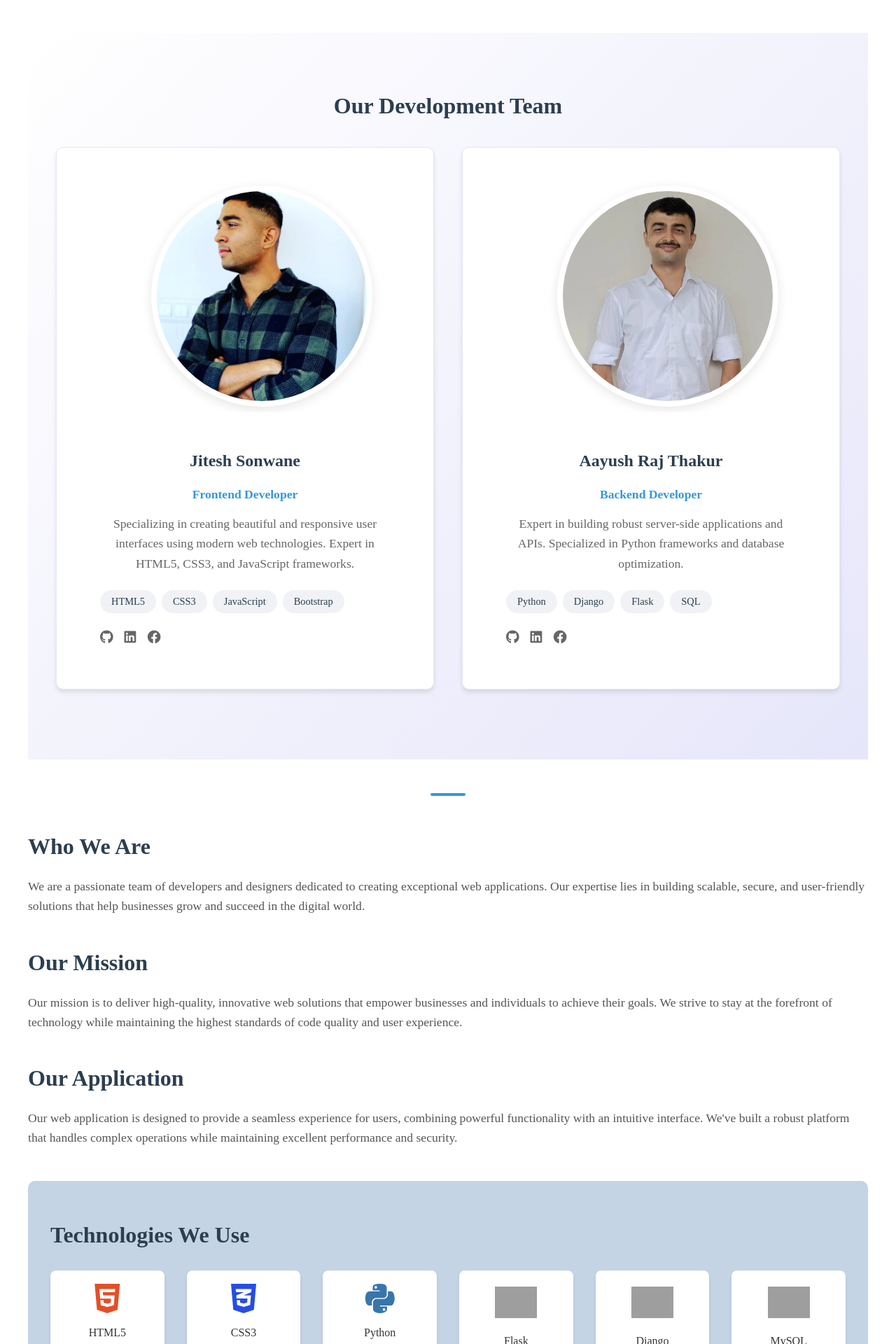
After one commit to aayushrajthakur/Hide---Seek, a Flask app: page /about_us in a window 1280 px wide. The commit adds this page. Shown: the part 542-2462 px from the top of the page at 70% size. Run offline with Flask 3, Linux system fonts and the light colour scheme; grey boxes are pictures that could not be loaded.

Commit message:
Working all page except decode page and privacy page. Also, backend of encode is incomplete.

```diff
--- a/app.py
+++ b/app.py
@@ -89,6 +89,14 @@ def encode():
 def decode():
     return render_template('decode.html')
 
+@app.route('/privacy')
+def privacy():
+    return render_template('privacy.html')
+
+@app.route('/about_us')
+def about_us():
+    return render_template('about_us.html')
+
 # Main execution block
 if __name__ == '__main__':
     with app.app_context():
--- /dev/null
+++ b/templates/about_us.html
@@ -0,0 +1,450 @@
+<!DOCTYPE html>
+<html lang="en">
+<head>
+    <meta charset="UTF-8">
+    <meta name="viewport" content="width=device-width, initial-scale=1.0">
+    <title>About Us</title>
+<link rel="stylesheet" href="{{ url_for('static', filename='about_us.css') }}">
+    <link rel="stylesheet" href="https://cdnjs.cloudflare.com/ajax/libs/font-awesome/6.0.0/css/all.min.css">
+    <style>
+
+
+        /* About Us Page Styles */
+        .about-container {
+            max-width: 1200px;
+            margin: 0 auto;
+            padding: 2rem;
+        }
+
+        .hero-section {
+            text-align: center;
+            padding: 6rem 0;
+            border-radius: 10px;
+            margin-bottom: 3rem;
+            position: relative;
+            overflow: hidden;
+            color: white;
+        }
+
+        .hero-background {
+            position: absolute;
+            top: 0;
+            left: 0;
+            width: 100%;
+            height: 100%;
+            background-image: url('https://images.unsplash.com/photo-1451187580459-43490279c0fa?ixlib=rb-1.2.1&auto=format&fit=crop&w=1950&q=80');
+            background-size: cover;
+            background-position: center;
+            filter: brightness(0.3);
+            z-index: 1;
+        }
+
+        .hero-content {
+            position: relative;
+            z-index: 2;
+        }
+
+        .hero-section h1 {
+            font-size: 3.5rem;
+            color: white;
+            margin-bottom: 1rem;
+            text-shadow: 2px 2px 4px rgba(0,0,0,0.3);
+        }
+
+        .subtitle {
+            font-size: 1.3rem;
+            color: rgba(255, 255, 255, 0.9);
+            text-shadow: 1px 1px 2px rgba(0,0,0,0.3);
+        }
+
+        section {
+            margin-bottom: 3rem;
+        }
+
+        h2 {
+            color: #2c3e50;
+            margin-bottom: 1.5rem;
+            font-size: 2rem;
+        }
+
+        p {
+            color: #555;
+            line-height: 1.6;
+            font-size: 1.1rem;
+        }
+
+        .technologies {
+            background-color: #c4d4e5;
+            padding: 2rem;
+            border-radius: 10px;
+        }
+
+        .tech-grid {
+            display: grid;
+            grid-template-columns: repeat(auto-fit, minmax(150px, 1fr));
+            gap: 2rem;
+            margin-top: 2rem;
+        }
+
+        .tech-item {
+            display: flex;
+            flex-direction: column;
+            align-items: center;
+            text-align: center;
+            padding: 1rem;
+            background-color: white;
+            border-radius: 8px;
+            box-shadow: 0 2px 4px rgba(0,0,0,0.1);
+            transition: transform 0.3s ease;
+        }
+
+        .tech-item:hover {
+            transform: translateY(-5px);
+        }
+
+        .tech-item i {
+            font-size: 3rem;
+            margin-bottom: 1rem;
+        }
+
+        .tech-item img {
+            width: 60px;
+            height: 60px;
+            object-fit: contain;
+            margin-bottom: 1rem;
+        }
+
+        .tech-item span {
+            font-weight: 500;
+            color: #333;
+        }
+
+        /* Icon colors */
+        .fa-html5 {
+            color: #e34f26;
+        }
+
+        .fa-css3-alt {
+            color: #264de4;
+        }
+
+        .fa-python {
+            color: #3776ab;
+        }
+
+        /* Responsive Design */
+        @media (max-width: 768px) {
+            .hero-section h1 {
+                font-size: 2.5rem;
+            }
+
+            .tech-grid {
+                grid-template-columns: repeat(auto-fit, minmax(120px, 1fr));
+                gap: 1rem;
+            }
+
+            .about-container {
+                padding: 1rem;
+            }
+        }
+
+        .team-member:hover {
+            transform: translateY(-10px);
+        }
+
+        .member-image {
+            width: 100%;
+            height: 300px;
+            overflow: hidden;
+            padding: 1.5rem;
+        }
+
+        .team-section {
+            padding: 60px 20px;
+            background: linear-gradient(135deg, #ffffff,#E6E6FA);
+            text-align: center;
+        }
+
+        .team-grid {
+            display: grid;
+            grid-template-columns: repeat(auto-fit, minmax(300px, 1fr));
+            gap: 40px;
+            max-width: 1200px;
+            margin: 40px auto;
+            padding: 0 20px;
+        }
+
+        .team-member {
+            background: white;
+            padding: 30px;
+            border-radius: 10px;
+            box-shadow: 0 4px 6px rgba(0, 0, 0, 0.1);
+            transition: transform 0.3s ease;
+            border: 1px solid #E6E6FA;
+        }
+        .team-member:hover {
+            transform: translateY(-5px);
+            box-shadow: 0 6px 12px rgba(230, 230, 250, 0.3);
+        }
+        .member-image img {
+            width: 300px;
+            height: 300px;
+            border-radius: 50%;
+            object-fit: cover;
+            padding: 8px;
+            box-shadow: 0 4px 15px rgba(0,0,0,0.1);
+            margin-bottom: 20px;
+            transition: transform 0.8s ease;
+        }
+        .member-info {
+            padding: 2rem;
+        }
+
+        .member-info h3 {
+            color: #2c3e50;
+            font-size: 1.5rem;
+            margin-bottom: 0.5rem;
+        }
+
+        .member-info h4 {
+            color: #3498db;
+            font-size: 1.1rem;
+            margin-bottom: 1rem;
+        }
+
+        .member-info p {
+            color: #666;
+            margin-bottom: 1.5rem;
+        }
+
+        .member-skills {
+            display: flex;
+            flex-wrap: wrap;
+            gap: 0.5rem;
+            margin-bottom: 1.5rem;
+        }
+
+        .member-skills span {
+            background: #f0f2f5;
+            padding: 0.5rem 1rem;
+            border-radius: 20px;
+            font-size: 0.9rem;
+            color: #2c3e50;
+        }
+
+        .social-links {
+            display: flex;
+            gap: 1rem;
+        }
+
+        .social-links a {
+            color: #666;
+            font-size: 1.2rem;
+            transition: color 0.3s ease;
+        }
+
+        .social-links a:hover {
+            color: #3498db;
+        }
+
+        /* Responsive adjustments */
+        @media (max-width: 768px) {
+            .team-grid {
+                grid-template-columns: 1fr;
+                gap: 2rem;
+            }
+
+            .member-image {
+                height: 350px;
+                padding: 1rem;
+            }
+
+            .member-info {
+                padding: 1.5rem;
+            }
+        }
+
+        /* Add subtle divider between sections */
+        .who-we-are {
+            position: relative;
+            padding-top: 2rem;
+        }
+
+        .who-we-are::before {
+            content: '';
+            position: absolute;
+            top: 0;
+            left: 50%;
+            transform: translateX(-50%);
+            width: 50px;
+            height: 4px;
+            background: #3498db;
+            border-radius: 2px;
+        }
+        .menu{
+            height:50px;
+            background:linear-gradient(135deg, rgb(139, 139, 134),#E6E6FA);
+
+        }
+        .t{
+            color:rgb(2, 243, 247);
+            font-family: 'Lucida Sans', 'Lucida Sans Regular', 'Lucida Grande', 'Lucida Sans Unicode', Geneva, Verdana, sans-serif;
+            text-align: center;
+
+        }
+        header{
+            margin-bottom: 10px;
+            height: 50px;
+            /* background-color: #050801; */
+            background:linear-gradient(#c4d4e5,#E6E6FA);
+        }
+        .hr{
+            height:2px;
+            width:100%;
+            background:linear-gradient(-120deg,#1FA2FF,#b8d5da,#A6FFCB);
+        }
+        .submenu{
+            display: flex;
+            flex-direction: row;
+            justify-content: space-around;
+            align-items: center;
+        }
+        .titles:hover{
+            color:rgb(2, 243, 247);
+        }
+        .titles{
+            color:rgb(58, 52, 52);
+            text-decoration: none;
+            font-weight: 500;
+            font-size: 1.23rem;
+            text-align: center;
+            margin-top:12px;
+        }
+
+    </style>
+</head>
+<body>
+
+    <div class="menu">
+        <h1 class="t">Hide & Seek</h1>
+    </div>
+    <div class="about-container">
+        <header>
+
+            <div class="hr"></div>
+            <div class="submenu">
+                <a href="{{ url_for('main') }}" class="titles">Home</a>
+                <a href="{{url_for('encode')}}" class="titles">Encode</a>
+                <a href="{{url_for('decode')}}" class="titles">Decode</a>
+                <a href="{{url_for('privacy')}}" class="titles">Privacy</a>
+                <a href="{{url_for('about_us')}}" class="titles">About Us</a>
+            </div>
+        </header>
+        <section class="hero-section">
+            <div class="hero-background"></div>
+            <div class="hero-content">
+                <h1>About Us</h1>
+                <p class="subtitle">Building innovative solutions for tomorrow</p>
+            </div>
+        </section>
+
+        <section class="team-section">
+            <h2>Our Development Team</h2>
+            <div class="team-grid">
+                <div class="team-member">
+                    <div class="member-image">
+                        <img src="static\jiteshpic.png" alt="Frontend Developer">
+                    </div>
+                    <div class="member-info">
+                        <h3>Jitesh Sonwane</h3>
+                        <h4>Frontend Developer</h4>
+                        <p>Specializing in creating beautiful and responsive user interfaces using modern web technologies. Expert in HTML5, CSS3, and JavaScript frameworks.</p>
+                        <div class="member-skills">
+                            <span>HTML5</span>
+                            <span>CSS3</span>
+                            <span>JavaScript</span>
+                            <span>Bootstrap</span>
+                        </div>
+                        <div class="social-links">
+                            <a href="#"><i class="fab fa-github"></i></a>
+                            <a href="#"><i class="fab fa-linkedin"></i></a>
+                            <a href="#"><i class="fab fa-facebook"></i></a>
+                        </div>
+                    </div>
+                </div>
+
+                <div class="team-member">
+                    <div class="member-image">
+                        <img src="static\aayushpic.png" alt="Backend Developer">
+                    </div>
+                    <div class="member-info">
+                        <h3>Aayush Raj Thakur</h3>
+                        <h4>Backend Developer</h4>
+                        <p>Expert in building robust server-side applications and APIs. Specialized in Python frameworks and database optimization.</p>
+                        <div class="member-skills">
+                            <span>Python</span>
+                            <span>Django</span>
+                            <span>Flask</span>
+                            <span>SQL</span>
+                        </div>
+                        <div class="social-links">
+                            <a href="#"><i class="fab fa-github"></i></a>
+                            <a href="#"><i class="fab fa-linkedin"></i></a>
+                            <a href="#"><i class="fab fa-facebook"></i></a>
+                        </div>
+                    </div>
+                </div>
+            </div>
+        </section>
+
+        <section class="who-we-are">
+            <h2>Who We Are</h2>
+            <p>We are a passionate team of developers and designers dedicated to creating exceptional web applications. Our expertise lies in building scalable, secure, and user-friendly solutions that help businesses grow and succeed in the digital world.</p>
+        </section>
+
+        <section class="our-mission">
+            <h2>Our Mission</h2>
+            <p>Our mission is to deliver high-quality, innovative web solutions that empower businesses and individuals to achieve their goals. We strive to stay at the forefront of technology while maintaining the highest standards of code quality and user experience.</p>
+        </section>
+
+        <section class="app-description">
+            <h2>Our Application</h2>
+            <p>Our web application is designed to provide a seamless experience for users, combining powerful functionality with an intuitive interface. We've built a robust platform that handles complex operations while maintaining excellent performance and security.</p>
+        </section>
+
+        <section class="technologies">
+            <h2>Technologies We Use</h2>
+            <div class="tech-grid">
+                <div class="tech-item">
+                    <i class="fab fa-html5"></i>
+                    <span>HTML5</span>
+                </div>
+                <div class="tech-item">
+                    <i class="fab fa-css3-alt"></i>
+                    <span>CSS3</span>
+                </div>
+                <div class="tech-item">
+                    <i class="fab fa-python"></i>
+                    <span>Python</span>
+                </div>
+                <div class="tech-item">
+                    <img src="https://cdn.worldvectorlogo.com/logos/flask.svg" alt="Flask">
+                    <span>Flask</span>
+                </div>
+                <div class="tech-item">
+                    <img src="https://static.djangoproject.com/img/icon-touch.e4872c4da341.png" alt="Django">
+                    <span>Django</span>
+                </div>
+                <div class="tech-item">
+                    <img src="https://www.mysql.com/common/logos/logo-mysql-170x115.png" alt="MySQL">
+                    <span>MySQL</span>
+                </div>
+                <div class="tech-item">
+                    <img src="https://www.sqlite.org/images/sqlite370_banner.gif" alt="SQLite">
+                    <span>SQLite</span>
+                </div>
+            </div>
+        </section>
+    </div>
+</body>
+</html>
--- a/templates/home.html
+++ b/templates/home.html
@@ -157,7 +157,7 @@
                 <a href="{{url_for('encode')}}" class="titles">Encode</a>
                 <a href="#" class="titles">Decode</a>
                 <a href="#" class="titles">Privacy</a>
-                <a href="#" class="titles">About Us</a>
+                <a href="{{url_for('about_us')}}" class="titles">About Us</a>
             </div>
 
         </header>
```
Also changed, not shown: templates/encode.html (+5 -5 lines), static/aayushpic.png (added), static/jiteshpic.png (added).
